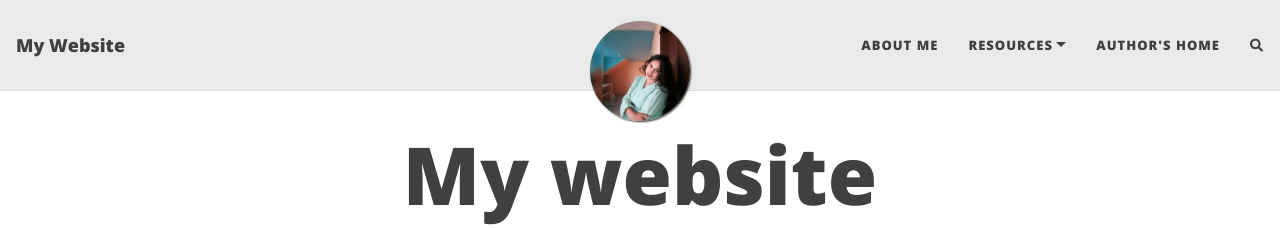
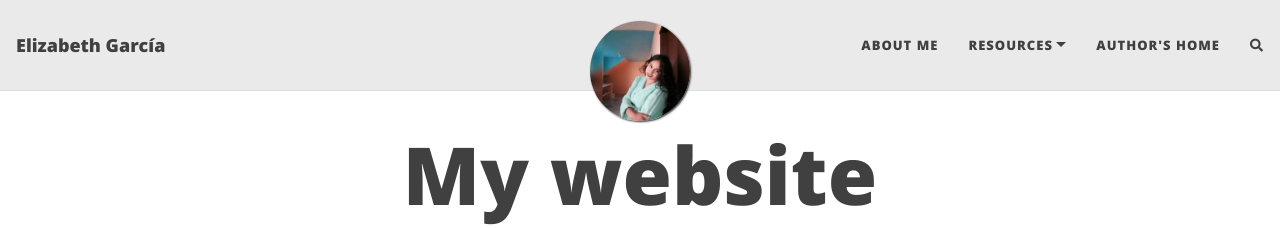
Before and after one commit to Eligarcia10/Eligarcia10.github.io, a Jekyll site: the page built from index.html, in a window 1280 px wide. Shown: the top 228 px of the page. Built offline with Jekyll 4.4.1, drawn with Linux system fonts in a browser that asks for light colours; nearby versions of some CDN libraries; the list of posts is cut into pages by our own code; comment, search, counter and statistics services are not loaded; part of the change alters nothing that is shown.

Commit message:
Update _config.yml

```diff
--- a/_config.yml
+++ b/_config.yml
@@ -6,7 +6,7 @@
 # --- Required options --- #
 
 # Name of website
-title: My Website
+title: Elizabeth García
 
 # Your name to show in the footer
 author: Some Person
@@ -14,7 +14,7 @@ author: Some Person
 # --- List of links in the navigation bar --- #
 
 navbar-links:
-  About Me: "aboutme"
+  About Me: "SOBRE MÍ"
   Resources:
     - Beautiful Jekyll: "https://beautifuljekyll.com"
     - Learn markdown: "https://www.markdowntutorial.com/"
@@ -66,7 +66,7 @@ social-network-links:
 
 # If you want your website to generate an RSS feed, provide a description
 # The URL for the feed will be https://<your_website>/feed.xml
-rss-description: This website is a virtual proof that I'm awesome
+rss-description: Este sitio web sobre mí.
 
 # --- General options --- #
 
```
